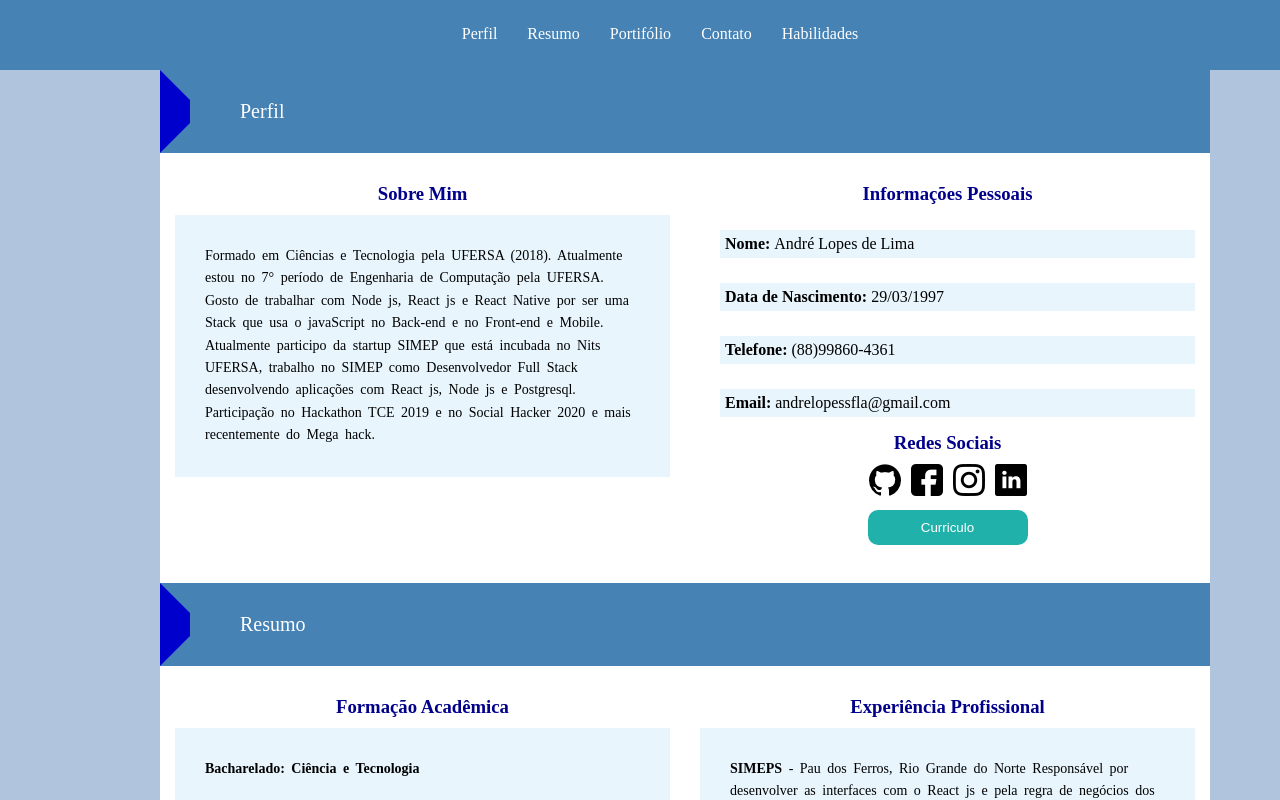
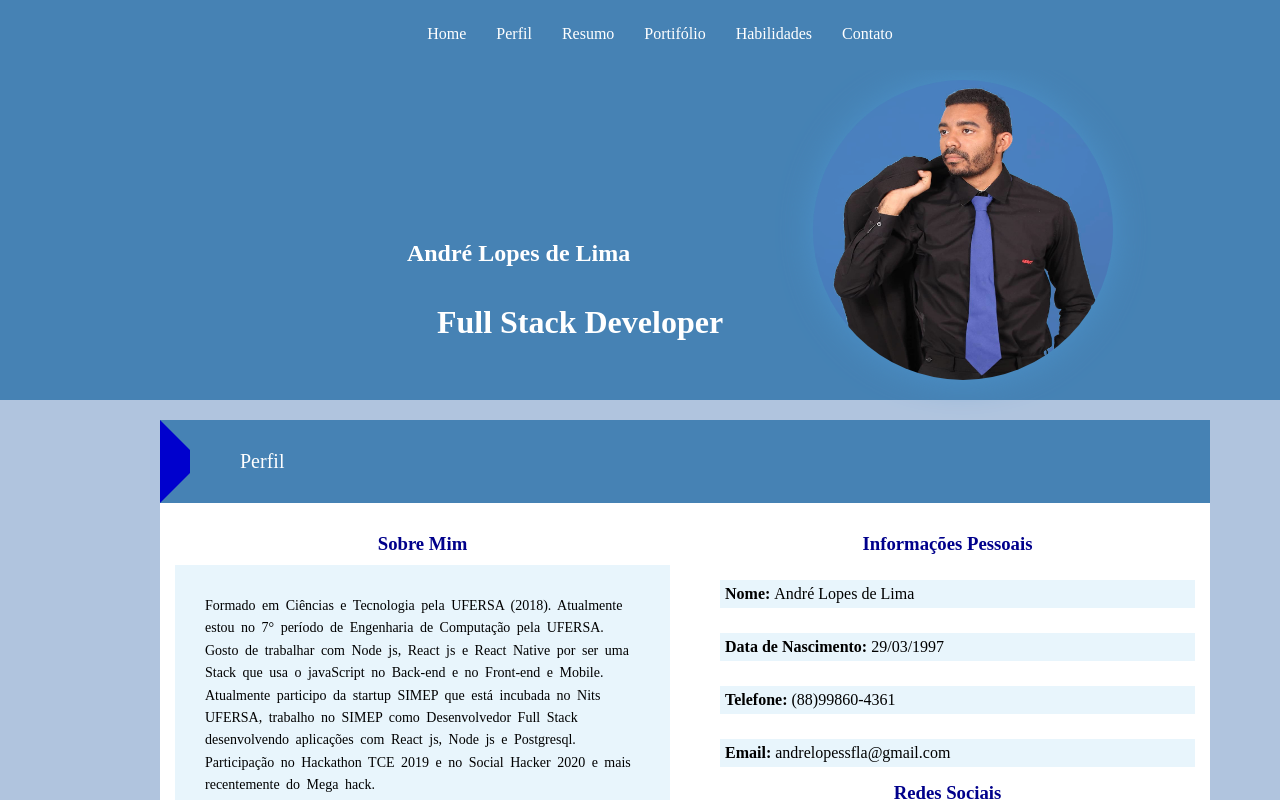
Before and after one commit to lopes-bot/Portifolio, a React (Create React App) app: page / in a window 1280 px wide. Shown: the top 800 px of the page. Built offline with nearby package versions, Linux system fonts and the light colour scheme.

Commit message:
home finalizada

```diff
--- /dev/null
+++ b/src/components/contato.js
@@ -0,0 +1,12 @@
+import React from 'react';
+import {Container,Card} from '../styles/style';
+
+// import { Container } from './styles';
+
+function Contato() {
+  return (<Container>
+      <Card></Card>
+  </Container>);
+}
+
+export default Contato;
--- /dev/null
+++ b/src/components/mark.js
@@ -0,0 +1,22 @@
+import React from 'react';
+import{ Mbox,MboxImg ,TextA,TextB, boxText} from '../styles/style';
+import './style.css';
+// import { Container } from './styles';
+
+function Mark() {
+  return (<Mbox>
+    <boxText>
+        <TextA>André Lopes de Lima<br></br><br></br>
+
+      </TextA>
+      <TextB>Full Stack Developer</TextB>
+    </boxText>
+
+      <MboxImg>
+        <img src="img/andre.png" alt="" className="boximg"></img>
+      </MboxImg>
+
+  </Mbox>);
+}
+
+export default Mark;
--- a/src/components/navbar.js
+++ b/src/components/navbar.js
@@ -8,21 +8,25 @@ function Navbar() {
   return (
       <Nav>
         <UlItem>
-          <NavItem>
-            <Link className="link">Perfil</Link>
+        <NavItem>
+            <Link className="link" to="/">Home</Link>
           </NavItem>
           <NavItem>
-            <Link className='link'>Resumo</Link>
+            <Link to="perfil" className="link">Perfil</Link>
           </NavItem>
           <NavItem>
-            <Link className='link'>Portifólio</Link>
+            <Link to="resumo" className='link'>Resumo</Link>
           </NavItem>
           <NavItem>
-            <Link className='link'>Contato</Link>
+            <Link to="portifolio" className='link'>Portifólio</Link>
           </NavItem>
           <NavItem>
-            <Link className='link'>Habilidades</Link>
+            <Link to="habilidade" className='link'>Habilidades</Link>
           </NavItem>
+          <NavItem>
+            <Link to="" className='link'>Contato</Link>
+          </NavItem>
+
         </UlItem>
       </Nav>
 
--- a/src/components/style.css
+++ b/src/components/style.css
@@ -23,3 +23,12 @@
 .curriculo{
     margin-top: 10px;
 }
+.boximg{
+    margin-top: 30px;
+    height: 100%;
+    width: 100%;
+   background-color:#4c90c969 ;
+   border-radius: 500px;
+   box-shadow: 0 0 2em #4c91c9;
+   margin-left: 90px;
+}
--- /dev/null
+++ b/src/pages/habi.js
@@ -0,0 +1,16 @@
+import React from 'react';
+import Navbar from '../components/navbar';
+import Know from '../components/know';
+import Fita from '../components/fita';
+
+// import { Container } from './styles';
+
+function Habi() {
+  return (<>
+    <Navbar></Navbar>
+    <Fita name="Habilidades" top="90px"></Fita>
+    <Know ></Know>
+  </>);
+}
+
+export default Habi;
--- a/src/pages/home.js
+++ b/src/pages/home.js
@@ -5,22 +5,27 @@ import Resumo from '../components/resumo';
 import Fita from '../components/fita';
 import Portifolio from '../components/portfolio';
 import Know from '../components/know';
+import Contato from '../components/contato';
+import Mark from '../components/mark';
 import '../components/style.css';
 
 // import { Container } from './styles';
 
 function Home() {
   return (<>
+
     <Navbar></Navbar>
-    <Fita name="Perfil" top="70px"></Fita>
+    <Mark></Mark>
+    <Fita name="Perfil" top="20px"></Fita>
     <Pefil></Pefil>
     <Fita name="Resumo"></Fita>
     <Resumo></Resumo>
     <Fita name="Habilidades"></Fita>
-    <Know></Know>
+    <Know ></Know>
     <Fita name="Portifólio"></Fita>
-    <Portifolio></Portifolio>
+    <Portifolio ></Portifolio>
     <Fita name="Contato"></Fita>
+    <Contato ></Contato>
 
   </>
   );
--- /dev/null
+++ b/src/pages/perfil.js
@@ -0,0 +1,15 @@
+import React from 'react';
+import Fita from '../components/fita';
+import Pefil from '../components/perfil';
+import Navbar from '../components/navbar';
+// import { Container } from './styles';
+
+function Perfil() {
+  return (<>
+  <Navbar></Navbar>
+  <Fita name="Perfil" top="90px"></Fita>
+  <Pefil></Pefil>
+  </>);
+}
+
+export default Perfil;
--- /dev/null
+++ b/src/pages/portf.js
@@ -0,0 +1,16 @@
+import React from 'react';
+import Navbar from '../components/navbar';
+import Fita from '../components/fita';
+import Portifolio from '../components/portfolio';
+
+// import { Container } from './styles';
+
+function Portf() {
+  return (<>
+  <Navbar></Navbar>
+  <Fita name="Portifólio" top="90px"></Fita>
+    <Portifolio ></Portifolio>
+  </>);
+}
+
+export default Portf;
--- /dev/null
+++ b/src/pages/resumo.js
@@ -0,0 +1,16 @@
+import React from 'react';
+import Navbar from '../components/navbar';
+import Resumo from '../components/resumo';
+import Fita from '../components/fita';
+
+// import { Container } from './styles';
+
+function ResumoPage() {
+  return (<>
+    <Navbar></Navbar>
+    <Fita name="Resumo" top="90px"></Fita>
+    <Resumo></Resumo>
+  </>);
+}
+
+export default ResumoPage;
--- a/src/router.js
+++ b/src/router.js
@@ -2,12 +2,20 @@ import React from "react";
 import { BrowserRouter as Router, Route } from "react-router-dom";
 
 import App from './App';
+import Perfil from './pages/perfil';
+import ResumoPage from './pages/resumo';
+import Portf from './pages/portf';
+import Habi from './pages/habi';
 
 
 export default function Routes() {
   return (
     <Router>
       <Route exact path="/" component={App} />
+      <Route  path="/perfil" component={Perfil} />
+      <Route  path="/resumo" component={ResumoPage} />
+      <Route path="/portifolio" component={Portf} />
+      <Route path="/habilidade" component={Habi} />
     </Router>
   );
 }
--- a/src/styles/style.js
+++ b/src/styles/style.js
@@ -7,6 +7,22 @@ export const Nav = styled.div `
     color:white;
     padding-top:10px;
     position: fixed;
+`;
+
+export const Mbox = styled.div `
+    background-color: #4682B4;
+    width: 100% ;
+    height:400px;
+    display:flex;
+    align-items: center;
+    justify-content: center;
+
+`;
+export const MboxImg = styled.div `
+    height:300px;
+    width:300px;
+    background-color:#4682B4;
+
 `;
 
 export const UlItem = styled.ul `
@@ -140,4 +156,19 @@ export const TitleImg = styled.h4 `
 `;
 export const TextImg = styled.p `
     margin:10px;
+
 `;
+export const TextA = styled.h2 `
+color:white;
+margin-top:180px;
+margin-left:150px
+`;
+export const TextB = styled.h1 `
+    color:white;
+    margin-left:180px;
+    margin-top:10px;
+`;
+export const boxText = styled.div `
+    margin-left:150px;
+
+`;
```
Also changed, not shown: public/img/andre.png (added).
